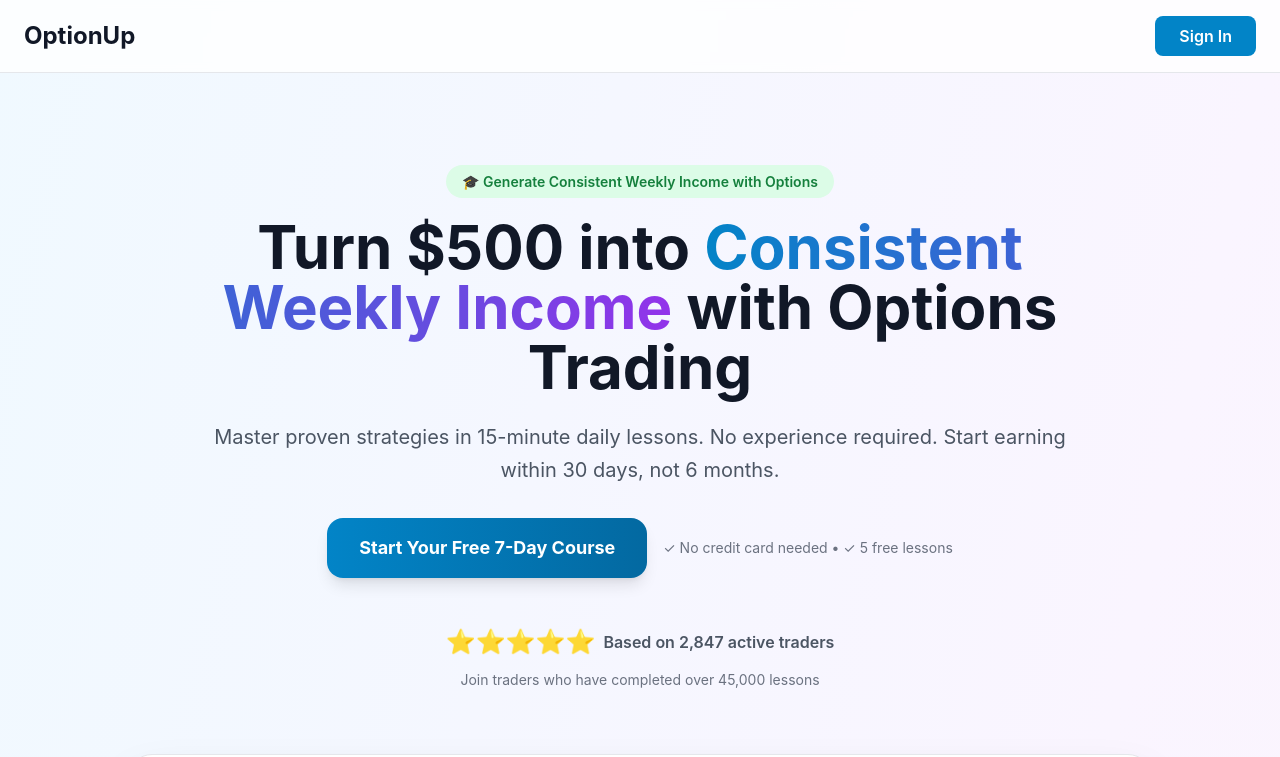
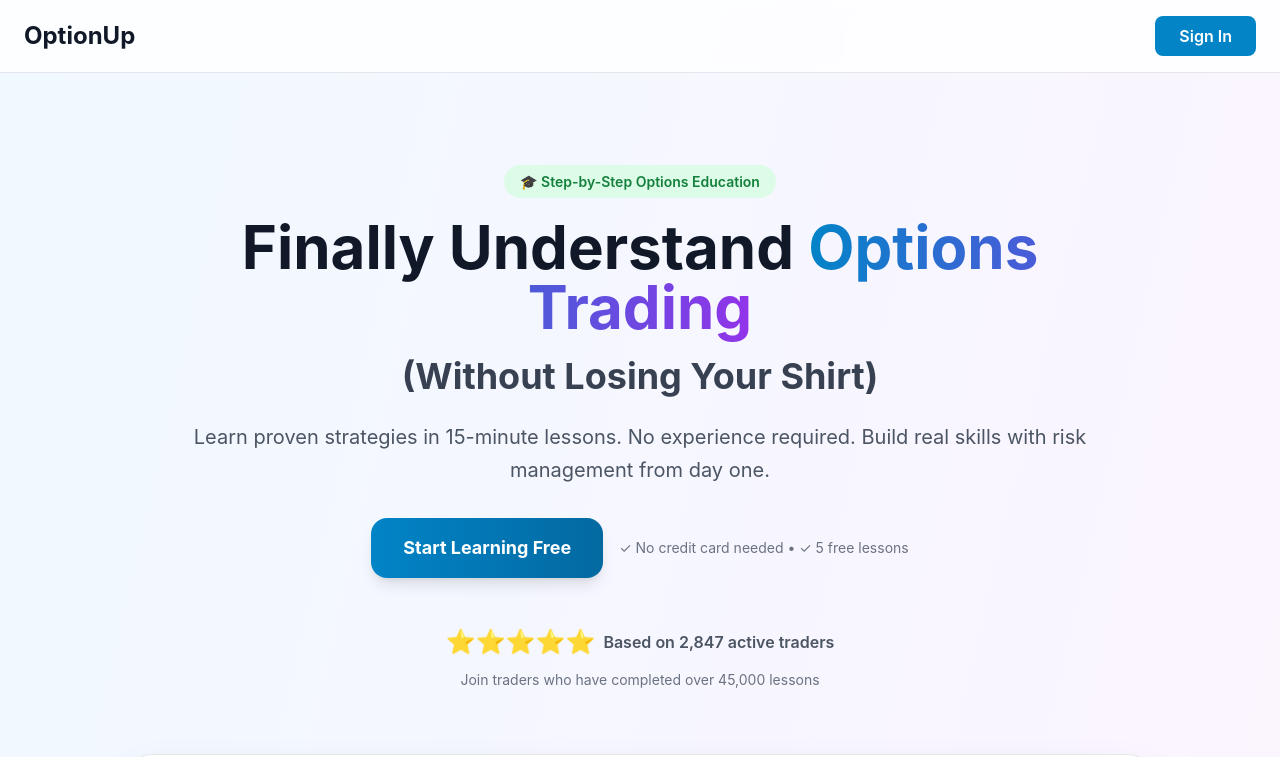
Before and after one commit to ArtlessApps/OptionUp, a React (Vite) app: page / in a window 1280 px wide. Shown: the top 757 px of the page. Built offline with nearby package versions, Linux system fonts and the light colour scheme; no server answers.

Commit message:
new landing

```diff
--- a/src/components/screens/LandingPage.tsx
+++ b/src/components/screens/LandingPage.tsx
@@ -36,21 +36,22 @@ export function LandingPage({ onGetStarted }: LandingPageProps) {
         >
           <div className="inline-block mb-6">
             <span className="px-4 py-2 bg-green-100 text-green-700 text-sm font-semibold rounded-full">
-              🎓 Generate Consistent Weekly Income with Options
+              🎓 Step-by-Step Options Education
             </span>
           </div>
 
           <h2 className="text-5xl md:text-6xl font-bold text-gray-900 mb-6">
-            Turn $500 into{' '}
+            Finally Understand{' '}
             <span className="text-transparent bg-clip-text bg-gradient-to-r from-primary-600 to-purple-600">
-              Consistent Weekly Income
+              Options Trading
             </span>
-            {' '}with Options Trading
+            <br />
+            <span className="text-3xl md:text-4xl text-gray-700">(Without Losing Your Shirt)</span>
           </h2>
 
           <p className="text-xl text-gray-600 mb-8 leading-relaxed">
-            Master proven strategies in 15-minute daily lessons. No experience required.
-            Start earning within 30 days, not 6 months.
+            Learn proven strategies in 15-minute lessons. No experience required.
+            Build real skills with risk management from day one.
           </p>
 
           <div className="flex flex-col sm:flex-row gap-4 justify-center items-center">
@@ -58,7 +59,7 @@ export function LandingPage({ onGetStarted }: LandingPageProps) {
               onClick={onGetStarted}
               className="px-8 py-4 bg-gradient-to-r from-primary-600 to-primary-700 text-white font-bold text-lg rounded-2xl hover:from-primary-700 hover:to-primary-800 transition-all transform hover:scale-105 shadow-lg"
             >
-              Start Your Free 7-Day Course
+              Start Learning Free
             </button>
             <div className="text-sm text-gray-500">
               ✓ No credit card needed • ✓ 5 free lessons
@@ -390,12 +391,12 @@ export function LandingPage({ onGetStarted }: LandingPageProps) {
                 <div className="text-3xl">🎯</div>
                 <div>
                   <h4 className="font-bold text-gray-900 mb-2">
-                    Module 1: Foundations <span className="text-green-600 text-xs">✓ FREE</span>
+                    Module 1: Foundations <span className="text-green-600 text-xs">✓ 5 FREE LESSONS</span>
                   </h4>
                   <p className="text-sm text-gray-600 mb-3">
                     Options basics, terminology, and your first trades
                   </p>
-                  <span className="text-xs text-gray-500">15 lessons • 2 hours</span>
+                  <span className="text-xs text-gray-500">15 lessons total • 2 hours</span>
                 </div>
               </div>
             </div>
@@ -475,7 +476,7 @@ export function LandingPage({ onGetStarted }: LandingPageProps) {
               <ul className="space-y-3 mb-6">
                 <li className="flex items-start gap-2 text-sm">
                   <span className="text-green-600 mt-0.5">✓</span>
-                  <span className="text-gray-700">First 15 lessons (Module 1)</span>
+                  <span className="text-gray-700">First 5 lessons</span>
                 </li>
                 <li className="flex items-start gap-2 text-sm">
                   <span className="text-green-600 mt-0.5">✓</span>
@@ -609,16 +610,16 @@ export function LandingPage({ onGetStarted }: LandingPageProps) {
             viewport={{ once: true }}
           >
             <h3 className="text-4xl md:text-5xl font-bold text-white mb-6">
-              Ready to Start Trading Smarter?
+              Ready to Finally Understand Options?
             </h3>
             <p className="text-xl text-white/90 mb-8">
-              Join 2,847 traders mastering options trading with OptionUp
+              Join 2,847 traders learning strategies that actually work
             </p>
             <button
               onClick={onGetStarted}
               className="px-10 py-5 bg-white text-primary-600 font-bold text-xl rounded-2xl hover:bg-gray-100 transition-all transform hover:scale-105 shadow-2xl"
             >
-              Start Your Free Course Now
+              Start Learning Free Today
             </button>
             <p className="text-white/80 text-sm mt-4">
               No credit card required • Start learning in 60 seconds
```
